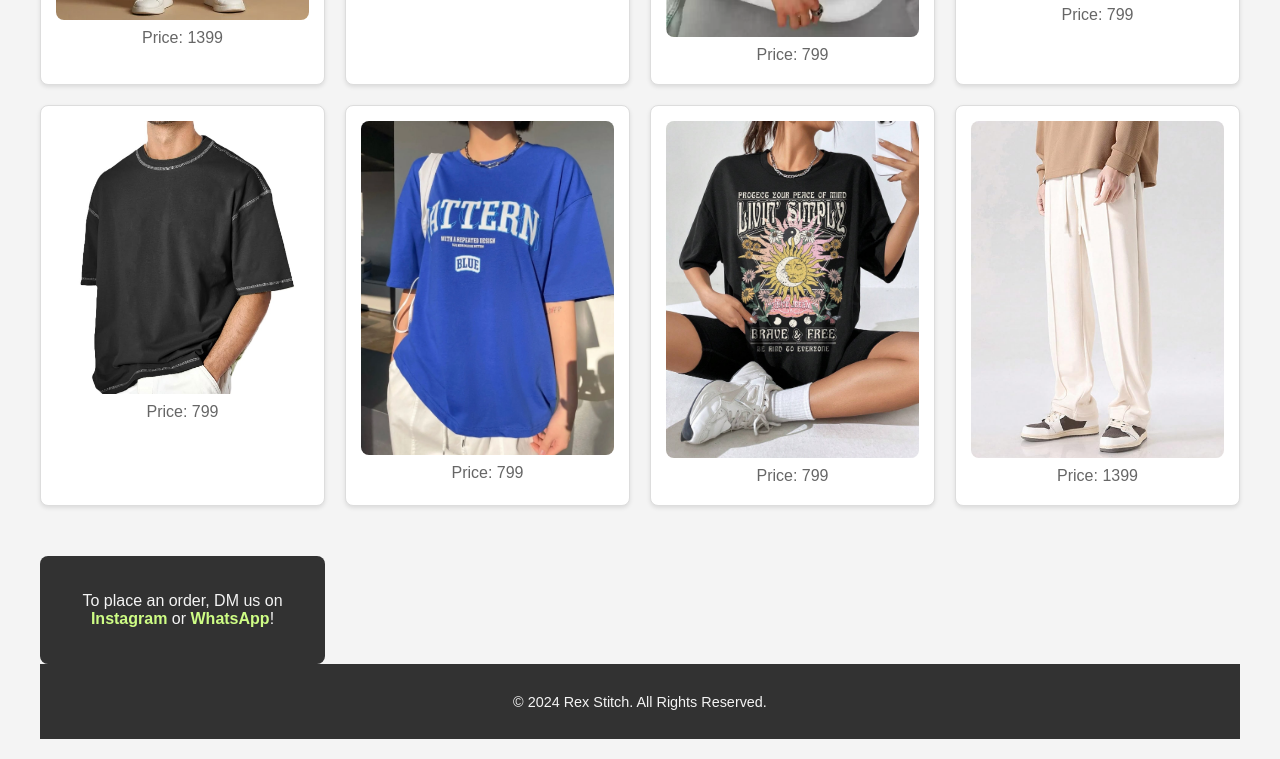
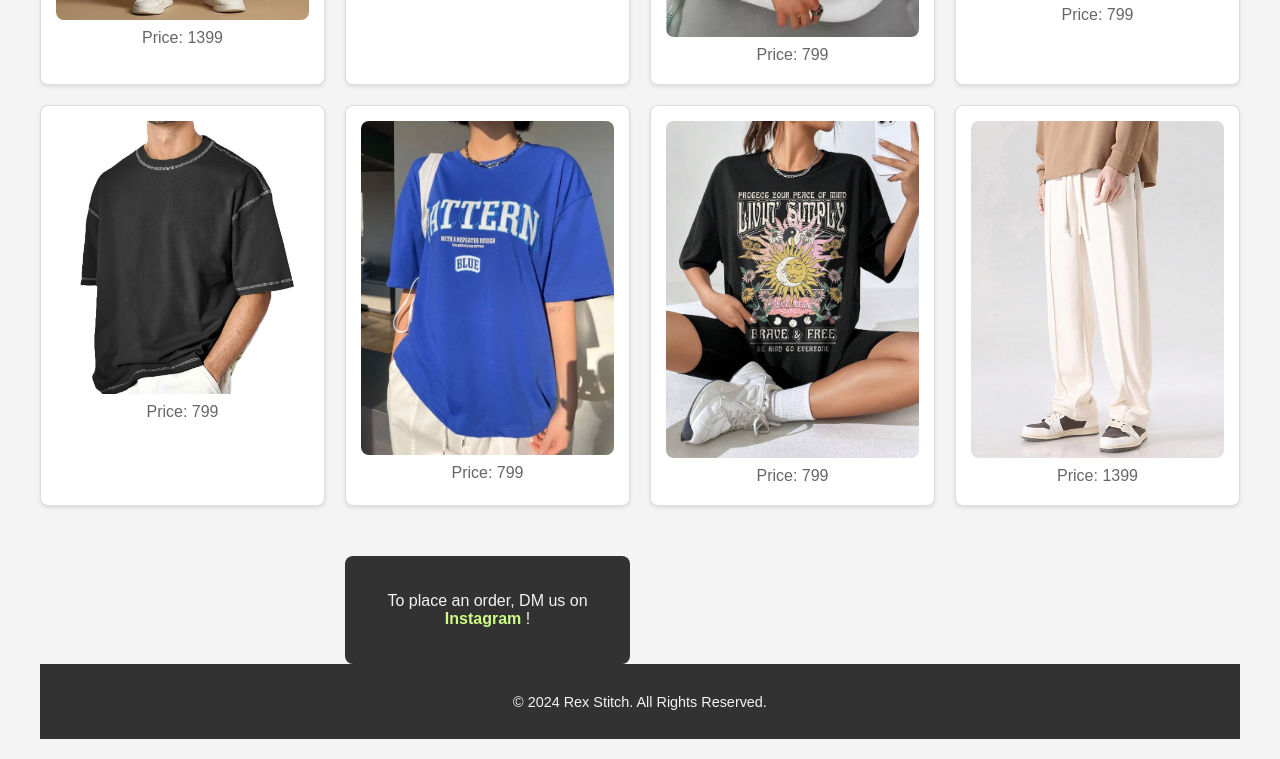
Before and after one commit to ayaan10522/REX-STITCH, a plain HTML site: page index.html in a window 1280 px wide. Shown: the part 778-1537 px from the top of the page. Drawn offline with Linux system fonts and the light colour scheme.

Commit message:
Update index.html

```diff
--- a/index.html
+++ b/index.html
@@ -173,10 +173,11 @@
         <p>Price: 1399</p>
       </div>
 
-
+    <center></center>
     <div class="order-section">
-      <p>To place an order, DM us on <a href="https://www.instagram.com" target="_blank">Instagram</a> or <a href="https://wa.me/" target="_blank">WhatsApp</a>!</p>
+      <p>To place an order, DM us on <a href="https://www.instagram.com" target="_blank">Instagram</a> !</p>
     </div>
+      </center>
   </div>
   <footer>
     <p>&copy; 2024 Rex Stitch. All Rights Reserved.</p>
```
